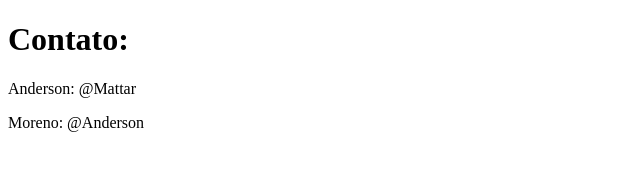
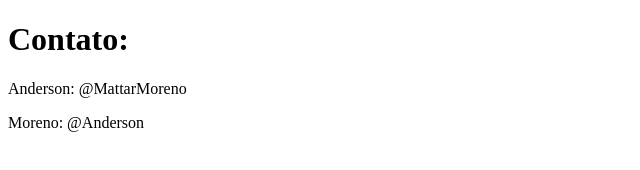
Before and after one commit to AndersonMattarDev/Github-for-teams, a plain HTML site: page contatos.html in a window 1280 px wide. Shown: the full height of the page, 0-640 px from the left. Drawn offline with Linux system fonts and the light colour scheme.

Commit message:
change my profile

```diff
--- a/contatos.html
+++ b/contatos.html
@@ -8,7 +8,7 @@
 </head>
 <body>
     <h1>Contato:</h1>
-    <p>Anderson: @Mattar</p>
+    <p>Anderson: @MattarMoreno</p>
     <p>Moreno: @Anderson</p>
 </body>
 </html>
```
